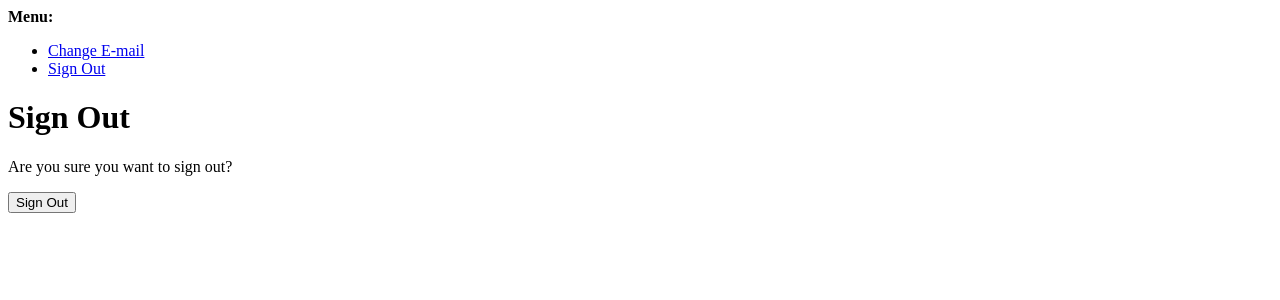
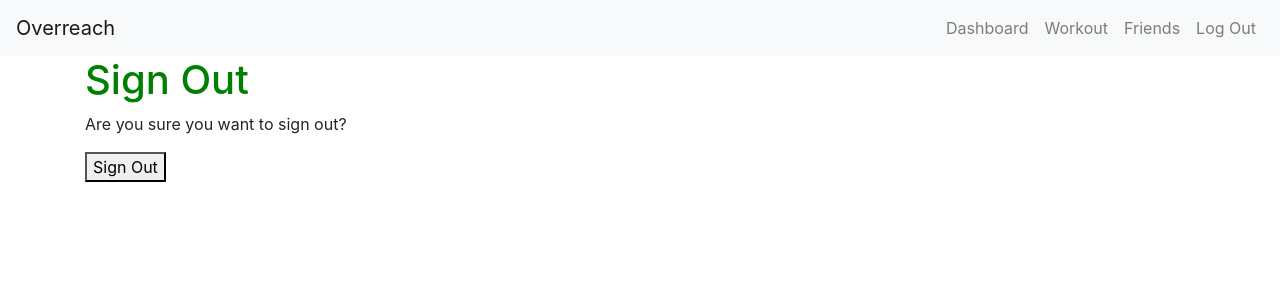
Before and after one commit to allyporwal/overreach-django, a Django app: page /accounts/logout/ in a window 1280 px wide. Shown: the top 300 px of the page. Run offline with Django 3.2, Linux system fonts and the light colour scheme; the visitor is signed in with stand-in values (Sample User, id 1); some libraries are stand-ins or nearby versions.

Commit message:
Add dashboard view and allauth tempates

```diff
--- a/active_workout/templates/active_workout/active_workout.html
+++ b/active_workout/templates/active_workout/active_workout.html
@@ -32,11 +32,10 @@
             {% endfor %}
         {% endfor %}
         <br>
-        <button type="submit">Submit</button>
+        <button type="submit">Save workout</button>
     </form>
     <button id="start">Start</button>
     <button id="add-exercise">Add exercise</button>
-
 {% endif %}
 
 {% endblock %}
--- /dev/null
+++ b/dashboard/urls.py
@@ -0,0 +1,7 @@
+from django.contrib import admin
+from django.urls import path
+from . import views
+
+urlpatterns = [
+    path('', views.dashboard, name='dashboard'),
+]
--- a/dashboard/views.py
+++ b/dashboard/views.py
@@ -1,3 +1,8 @@
 from django.shortcuts import render
 
+
 # Create your views here.
+def dashboard(request):
+    '''Render the user's dashboard'''
+
+    return render(request, 'home/index.html')
--- a/overreach/settings.py
+++ b/overreach/settings.py
@@ -45,6 +45,7 @@ INSTALLED_APPS = [
     'allauth.account',
     'allauth.socialaccount',
     'home',
+    'dashboard',
     'workout_tracker',
     'active_workout',
 ]
--- a/overreach/urls.py
+++ b/overreach/urls.py
@@ -20,6 +20,7 @@ urlpatterns = [
     path('admin/', admin.site.urls),
     path('accounts/', include('allauth.urls')),
     path('', include('home.urls')),
+    path('dashboard/', include('dashboard.urls')),
     path('workout_tracker/', include('workout_tracker.urls')),
     path('active_workout/', include('active_workout.urls')),
 ]
--- a/templates/allauth/account/base.html
+++ b/templates/allauth/account/base.html
@@ -1,40 +1,15 @@
-<!DOCTYPE html>
-<html>
-  <head>
-    <title>{% block head_title %}{% endblock %}</title>
-    {% block extra_head %}
-    {% endblock %}
-  </head>
-  <body>
-    {% block body %}
+{% extends "base.html" %}
 
-    {% if messages %}
-    <div>
-      <strong>Messages:</strong>
-      <ul>
-        {% for message in messages %}
-        <li>{{message}}</li>
-        {% endfor %}
-      </ul>
+{% block content %}
+    <div class="container header-container">
+        <div class="overlay"></div>
+        <div class="row">
+            <div class="col-12 col-md-6">
+                <div class="allauth-form-inner-content">
+                    {% block inner_content %}
+                    {% endblock %}
+                </div>
+            </div>
+        </div>
     </div>
-    {% endif %}
-
-    <div>
-      <strong>Menu:</strong>
-      <ul>
-        {% if user.is_authenticated %}
-        <li><a href="{% url 'account_email' %}">Change E-mail</a></li>
-        <li><a href="{% url 'account_logout' %}">Sign Out</a></li>
-        {% else %}
-        <li><a href="{% url 'account_login' %}">Sign In</a></li>
-        <li><a href="{% url 'account_signup' %}">Sign Up</a></li>
-        {% endif %}
-      </ul>
-    </div>
-    {% block content %}
-    {% endblock %}
-    {% endblock %}
-    {% block extra_body %}
-    {% endblock %}
-  </body>
-</html>
+{% endblock %}
--- a/templates/allauth/account/login.html
+++ b/templates/allauth/account/login.html
@@ -5,7 +5,7 @@
 
 {% block head_title %}{% trans "Sign In" %}{% endblock %}
 
-{% block content %}
+{% block inner_content %}
 
 <h1>{% trans "Sign In" %}</h1>
 
--- a/templates/allauth/account/logout.html
+++ b/templates/allauth/account/logout.html
@@ -4,7 +4,7 @@
 
 {% block head_title %}{% trans "Sign Out" %}{% endblock %}
 
-{% block content %}
+{% block inner_content %}
 <h1>{% trans "Sign Out" %}</h1>
 
 <p>{% trans 'Are you sure you want to sign out?' %}</p>
--- a/templates/allauth/account/signup.html
+++ b/templates/allauth/account/signup.html
@@ -4,7 +4,7 @@
 
 {% block head_title %}{% trans "Signup" %}{% endblock %}
 
-{% block content %}
+{% block inner_content %}
 <h1>{% trans "Sign Up" %}</h1>
 
 <p>{% blocktrans %}Already have an account? Then please <a href="{{ login_url }}">sign in</a>.{% endblocktrans %}</p>
--- a/templates/base.html
+++ b/templates/base.html
@@ -54,8 +54,8 @@
             <div class="collapse navbar-collapse" id="navbarNavAltMarkup">
                 <div class="navbar-nav ml-auto">
                     {% if request.user.is_authenticated %}
-                        <a class="nav-link" href="#">Dashboard</a>
-                        <a class="nav-link" href="#">Workout</a>
+                        <a class="nav-link" href="{% url 'dashboard' %}">Dashboard</a>
+                        <a class="nav-link" href="{% url 'active_workout' %}">Workout</a>
                         <a class="nav-link" href="#">Friends</a>
                         <a class="nav-link" href="{% url 'account_logout' %}">Log Out</a>
                     {% else %}
```
Also changed, not shown: dashboard/templates/dashboard/dashboard.html (+9 -0 lines), templates/allauth/account/base_copy.html (added, +40 -0 lines), workout_data_structure.json (deleted, +0 -57 lines).
